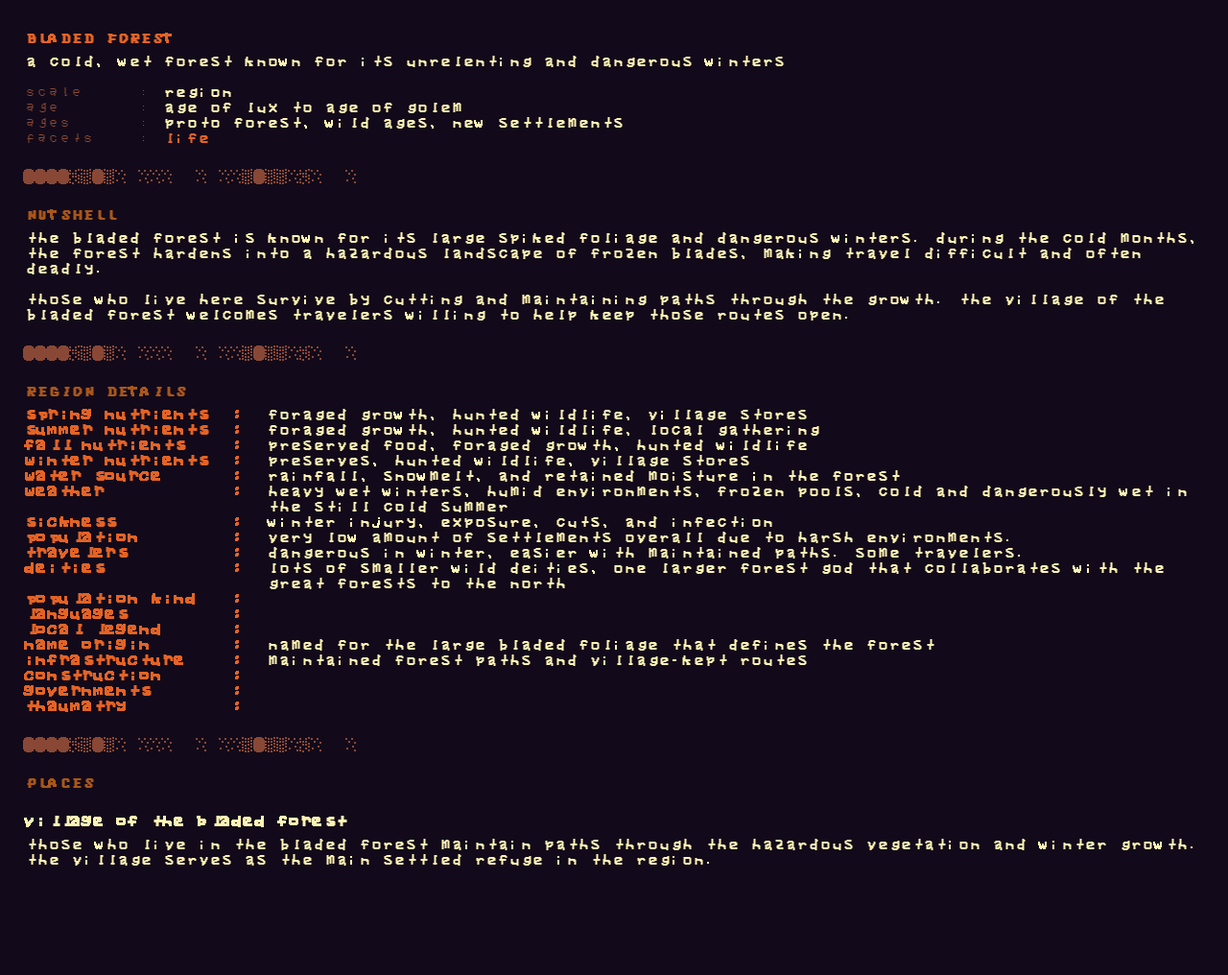
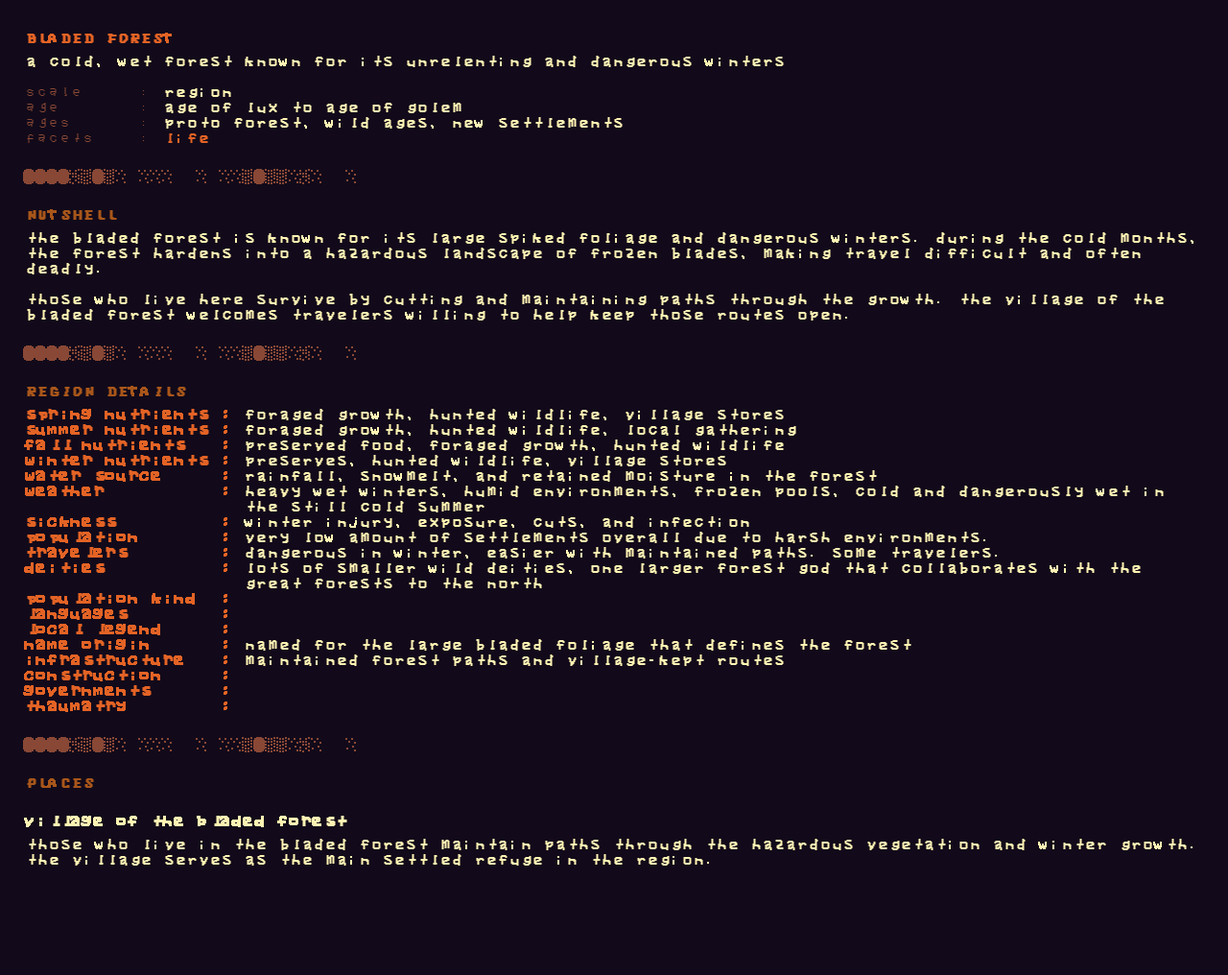
Before and after one commit to jkennedy1998/THAUMWORLD-LORE, a Jekyll site: the page built from thaum world/the great violet spiral/lux/gorath/land of snow and fog/bladed forest/index.md, in a window 1280 px wide. Shown: the whole page at 96% size. Built offline with Jekyll 4.4.1, drawn with Linux system fonts in a browser that asks for light colours; our own code applies the rules of GitHub Pages for plain Markdown files.

Commit message:
reformat

```diff
--- a/assets/css/style.scss
+++ b/assets/css/style.scss
@@ -195,7 +195,7 @@ strong {
 }
 
 .detail-row {
-  grid-template-columns: 18ch 3ch 1fr;
+  grid-template-columns: 19ch 1fr;
 }
 
 .meta-label,
@@ -218,10 +218,6 @@ strong {
   font-weight: 320;
 }
 
-.detail-sep {
-  color: var(--title);
-  font-weight: 320;
-}
 
 em {
   font-style: normal;
--- a/thaum world/the great violet spiral/lux/gorath/land of snow and fog/bladed forest/index.md
+++ b/thaum world/the great violet spiral/lux/gorath/land of snow and fog/bladed forest/index.md
@@ -24,24 +24,24 @@ the village of the bladed forest welcomes travelers willing to help keep those r
 
 ## region details
 
-<div class="detail-row"><span class="detail-label">spring nutrients</span><span class="detail-sep"> :</span><span class="detail-value">foraged growth, hunted wildlife, village stores</span></div>
-<div class="detail-row"><span class="detail-label">summer nutrients</span><span class="detail-sep"> :</span><span class="detail-value">foraged growth, hunted wildlife, local gathering</span></div>
-<div class="detail-row"><span class="detail-label">fall nutrients</span><span class="detail-sep"> :</span><span class="detail-value">preserved food, foraged growth, hunted wildlife</span></div>
-<div class="detail-row"><span class="detail-label">winter nutrients</span><span class="detail-sep"> :</span><span class="detail-value">preserves, hunted wildlife, village stores</span></div>
-<div class="detail-row"><span class="detail-label">water source</span><span class="detail-sep"> :</span><span class="detail-value">rainfall, snowmelt, and retained moisture in the forest</span></div>
-<div class="detail-row"><span class="detail-label">weather</span><span class="detail-sep"> :</span><span class="detail-value">heavy wet winters, humid environments, frozen pools, cold and dangerously wet in the still cold summer</span></div>
-<div class="detail-row"><span class="detail-label">sickness</span><span class="detail-sep"> :</span><span class="detail-value">winter injury, exposure, cuts, and infection</span></div>
-<div class="detail-row"><span class="detail-label">population</span><span class="detail-sep"> :</span><span class="detail-value">very low amount of settlements overall due to harsh environments.</span></div>
-<div class="detail-row"><span class="detail-label">travelers</span><span class="detail-sep"> :</span><span class="detail-value">dangerous in winter, easier with maintained paths. some travelers.</span></div>
-<div class="detail-row"><span class="detail-label">deities</span><span class="detail-sep"> :</span><span class="detail-value">lots of smaller wild deities, one larger forest god that collaborates with the great forests to the north</span></div>
-<div class="detail-row"><span class="detail-label">population kind</span><span class="detail-sep"> :</span><span class="detail-value"></span></div>
-<div class="detail-row"><span class="detail-label">languages</span><span class="detail-sep"> :</span><span class="detail-value"></span></div>
-<div class="detail-row"><span class="detail-label">local legend</span><span class="detail-sep"> :</span><span class="detail-value"></span></div>
-<div class="detail-row"><span class="detail-label">name origin</span><span class="detail-sep"> :</span><span class="detail-value">named for the large bladed foliage that defines the forest</span></div>
-<div class="detail-row"><span class="detail-label">infrastructure</span><span class="detail-sep"> :</span><span class="detail-value">maintained forest paths and village-kept routes</span></div>
-<div class="detail-row"><span class="detail-label">construction</span><span class="detail-sep"> :</span><span class="detail-value"></span></div>
-<div class="detail-row"><span class="detail-label">governments</span><span class="detail-sep"> :</span><span class="detail-value"></span></div>
-<div class="detail-row"><span class="detail-label">thaumatry</span><span class="detail-sep"> :</span><span class="detail-value"></span></div>
+<div class="detail-row"><span class="detail-label">spring nutrients :</span><span class="detail-value">foraged growth, hunted wildlife, village stores</span></div>
+<div class="detail-row"><span class="detail-label">summer nutrients :</span><span class="detail-value">foraged growth, hunted wildlife, local gathering</span></div>
+<div class="detail-row"><span class="detail-label">fall nutrients   :</span><span class="detail-value">preserved food, foraged growth, hunted wildlife</span></div>
+<div class="detail-row"><span class="detail-label">winter nutrients :</span><span class="detail-value">preserves, hunted wildlife, village stores</span></div>
+<div class="detail-row"><span class="detail-label">water source     :</span><span class="detail-value">rainfall, snowmelt, and retained moisture in the forest</span></div>
+<div class="detail-row"><span class="detail-label">weather          :</span><span class="detail-value">heavy wet winters, humid environments, frozen pools, cold and dangerously wet in the still cold summer</span></div>
+<div class="detail-row"><span class="detail-label">sickness         :</span><span class="detail-value">winter injury, exposure, cuts, and infection</span></div>
+<div class="detail-row"><span class="detail-label">population       :</span><span class="detail-value">very low amount of settlements overall due to harsh environments.</span></div>
+<div class="detail-row"><span class="detail-label">travelers        :</span><span class="detail-value">dangerous in winter, easier with maintained paths. some travelers.</span></div>
+<div class="detail-row"><span class="detail-label">deities          :</span><span class="detail-value">lots of smaller wild deities, one larger forest god that collaborates with the great forests to the north</span></div>
+<div class="detail-row"><span class="detail-label">population kind  :</span><span class="detail-value"></span></div>
+<div class="detail-row"><span class="detail-label">languages        :</span><span class="detail-value"></span></div>
+<div class="detail-row"><span class="detail-label">local legend     :</span><span class="detail-value"></span></div>
+<div class="detail-row"><span class="detail-label">name origin      :</span><span class="detail-value">named for the large bladed foliage that defines the forest</span></div>
+<div class="detail-row"><span class="detail-label">infrastructure   :</span><span class="detail-value">maintained forest paths and village-kept routes</span></div>
+<div class="detail-row"><span class="detail-label">construction     :</span><span class="detail-value"></span></div>
+<div class="detail-row"><span class="detail-label">governments      :</span><span class="detail-value"></span></div>
+<div class="detail-row"><span class="detail-label">thaumatry        :</span><span class="detail-value"></span></div>
 
 ---
 
```
Also changed, not shown: meta/todo/land_of_snow_and_fog_kinds.md (added, +13 -0 lines), thaum world/the great violet spiral/lux/gorath/land of snow and fog/sea of clouds/cloud breach castle/index.md (+12 -10 lines), thaum world/the great violet spiral/lux/gorath/land of snow and fog/sea of clouds/index.md (+5 -5 lines), thaum world/the great violet spiral/lux/gorath/land of snow and fog/sea of clouds/thunderspire/index.md (+10 -9 lines).
